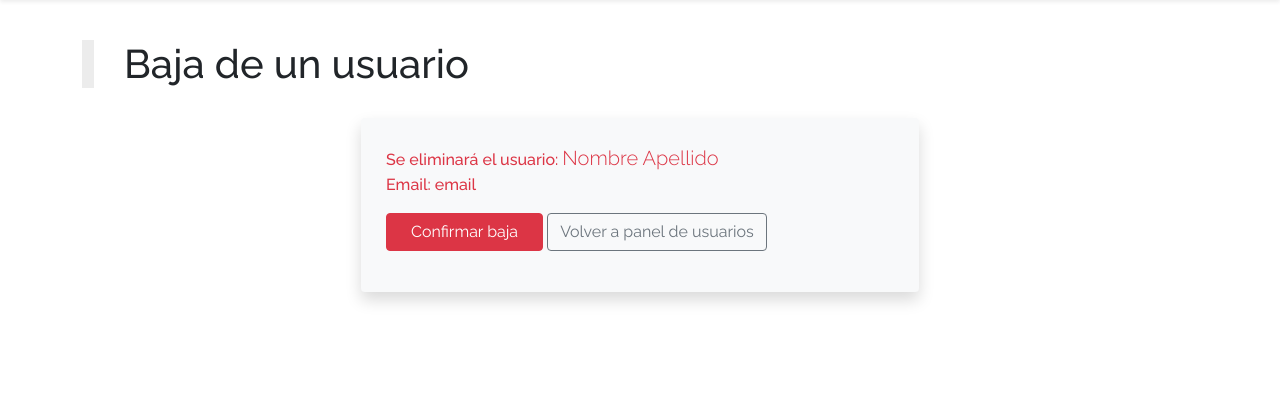
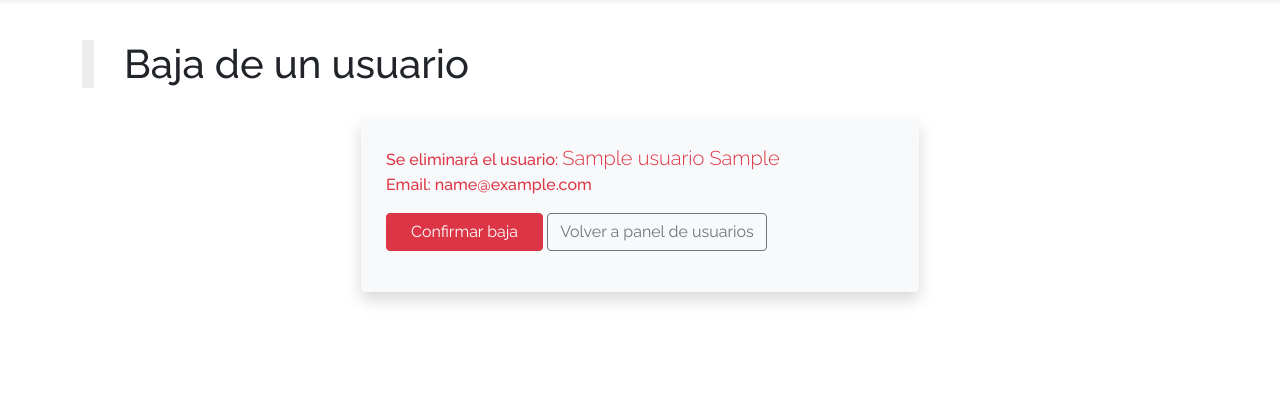
Before and after one commit to exegeses/php-53796, a PHP site: page /formEliminarUsuario.php?idUsuario=1 in a window 1280 px wide. Shown: the part 98-491 px from the top of the page. Run offline with PHP 8.4, Linux system fonts and the light colour scheme; the visitor is signed in with stand-in values (Sample User, id 1); tables that the repository leaves empty or names only in its code hold one stand-in row (values such as "Sample post"); some libraries are stand-ins or nearby versions.

Commit message:
Aplicación de baja de un usuario

```diff
--- a/catalogo/adminUsuarios.php
+++ b/catalogo/adminUsuarios.php
@@ -48,7 +48,7 @@
                         </a>
                     </td>
                     <td>
-                        <a href="" class="btn btn-outline-secondary btn-sm">
+                        <a href="formEliminarUsuario.php?idUsuario=<?= $usuario['idUsuario'] ?>" class="btn btn-outline-secondary btn-sm">
                             <i class="bi bi-dash-square"> </i>
                             Eliminar
                         </a>
--- a/catalogo/formEliminarUsuario.php
+++ b/catalogo/formEliminarUsuario.php
@@ -1,5 +1,10 @@
 <?php
     require 'config/config.php';
+    require 'funciones/autenticacion.php';
+        autenticar();
+    require 'funciones/conexion.php';
+    require 'funciones/usuarios.php';
+    $usuario = verUsuarioPorID();
     include 'includes/header.html';
     include 'includes/nav.php';
 ?>
@@ -8,10 +13,16 @@
         <h1>Baja de un usuario</h1>
 
         <div class="alert bg-light p-4 col-6 mx-auto shadow text-danger">
-            Se eliminará el usuario: <span class="lead">Nombre Apellido</span>
+            Se eliminará el usuario:
+                <span class="lead">
+                        <?= $usuario['usuNombre'] ?>
+                        <?= $usuario['usuApellido']?>
+                </span>
             <br>
-            Email: email
+            Email: <?= $usuario['usuEmail'] ?>
             <form action="eliminarUsuario.php" method="post">
+                <input type="hidden" name="idUsuario"
+                       value="<?= $usuario['idUsuario'] ?>">
                 <button class="btn btn-danger my-3 px-4">Confirmar baja</button>
                 <a href="adminUsuarios.php" class="btn btn-outline-secondary">
                     Volver a panel de usuarios
--- a/catalogo/funciones/usuarios.php
+++ b/catalogo/funciones/usuarios.php
@@ -98,3 +98,14 @@
         // si no coinciden
         header( 'location: formModificarClave.php?error=1' );
     }
+
+    function eliminarUsuario()
+    {
+        $idUsuario = $_POST['idUsuario'];
+        $link = conectar();
+        $sql  = "DELETE FROM usuarios
+                        WHERE idUsuario = ".$idUsuario;
+        $resultado = mysqli_query( $link, $sql )
+                                or die( mysqli_error( $link ) );
+        return $resultado;
+    }
```
Also changed, not shown: catalogo/eliminarUsuario.php (added, +32 -0 lines).
